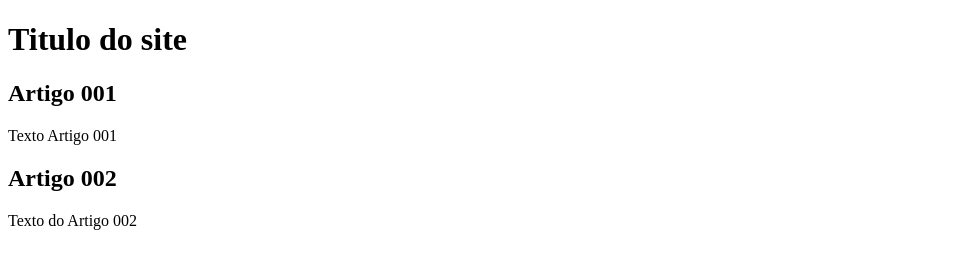
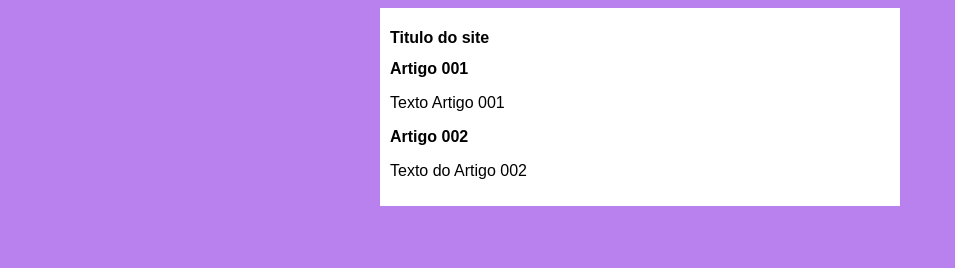
Before and after one commit to BrunoFreschi/projeto-site, a plain HTML site: page index.html in a window 1280 px wide. Shown: the whole page, without its empty margins (0-955 px from the left). Drawn offline with Linux system fonts and the light colour scheme.

Commit message:
Inicio do design

```diff
--- /dev/null
+++ b/estilos/style.css
@@ -0,0 +1,17 @@
+*{
+    font-family: Arial, Helvetica, sans-serif;
+    font-size: 16px;
+}
+
+body{
+    background-color: rgb(185, 129, 238);
+
+}
+
+main{
+    background-color: white;
+    width: 500px;
+    margin: auto;
+    padding: 10px;
+    box-shadow: 3px 3px 5px black( 0,0,0,0.473);
+}
--- a/index.html
+++ b/index.html
@@ -3,6 +3,8 @@
 <head>
     <meta charset="UTF-8">
     <meta name="viewport" content="width=device-width, initial-scale=1.0">
+    <link rel="stylesheet" href="estilos/style.css">
+
     <title>Titulo do site</title>
 </head>
 <body>
```
